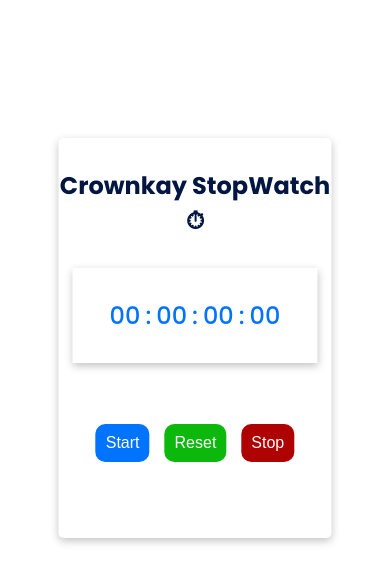
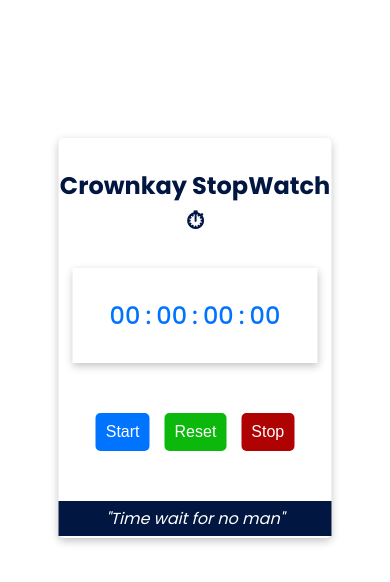
Before and after one commit to Crownkay/stopwatch, a plain HTML site: page index.html in a window 390 px wide. Drawn offline with Linux system fonts and the light colour scheme.

Commit message:
add some changes

```diff
--- a/index.html
+++ b/index.html
@@ -29,6 +29,7 @@
       <button id="reset" onclick="reset()">Reset</button>
       <button id="stop" onclick="stop()">Stop</button>
     </div>
+    <blockquote><cite>"Time wait for no man"</cite></blockquote>
   </div>
 
   <script src='script.js'></script>
--- a/style.css
+++ b/style.css
@@ -18,7 +18,7 @@ button{
   font-size: 1.5rem;
   font-weight: 500;
   color: #fff;
-  border-radius: 10px;
+  border-radius: 5px;
   cursor: pointer;
 }
 button:hover{
@@ -62,11 +62,6 @@ h2{
   box-shadow:rgba(0, 0, 0, 0.24) 0px 3px 8px;
 }
 .buttons{
-  position: absolute;
-  margin-top: 50px;
-  left: 50%;
-  transform: translate(-50%, -50%);
-  width: 80%;
   display: flex;
   justify-content: center;
 }
@@ -84,7 +79,15 @@ h2{
 .colon{
   padding: 0 5px;
 }
-
+blockquote{
+  margin-top: 20px;
+  text-align: center;
+  font-size: 1.5rem;
+  font-weight: 400;
+  color: #fff;
+  background-color: #011640;
+  padding: 5px 0;
+}
 @media screen and (max-width: 600px){
   .watch_display{
     top: 40%;
@@ -94,7 +97,7 @@ h2{
   }
   .time{
     width: 90%;
-    margin-bottom: 30px;
+    margin-bottom: 50px;
     font-size: 1.5rem;
     font-weight: 500;
   }
@@ -105,6 +108,9 @@ h2{
   }
   #reset{
     margin: 0 15px;
-    background-color: #0cb80c;
+  }
+  blockquote{
+    margin-top: 50px;
+    font-size: 1rem;
   }
 }
```
Also changed, not shown: script.js (+17 -17 lines).
